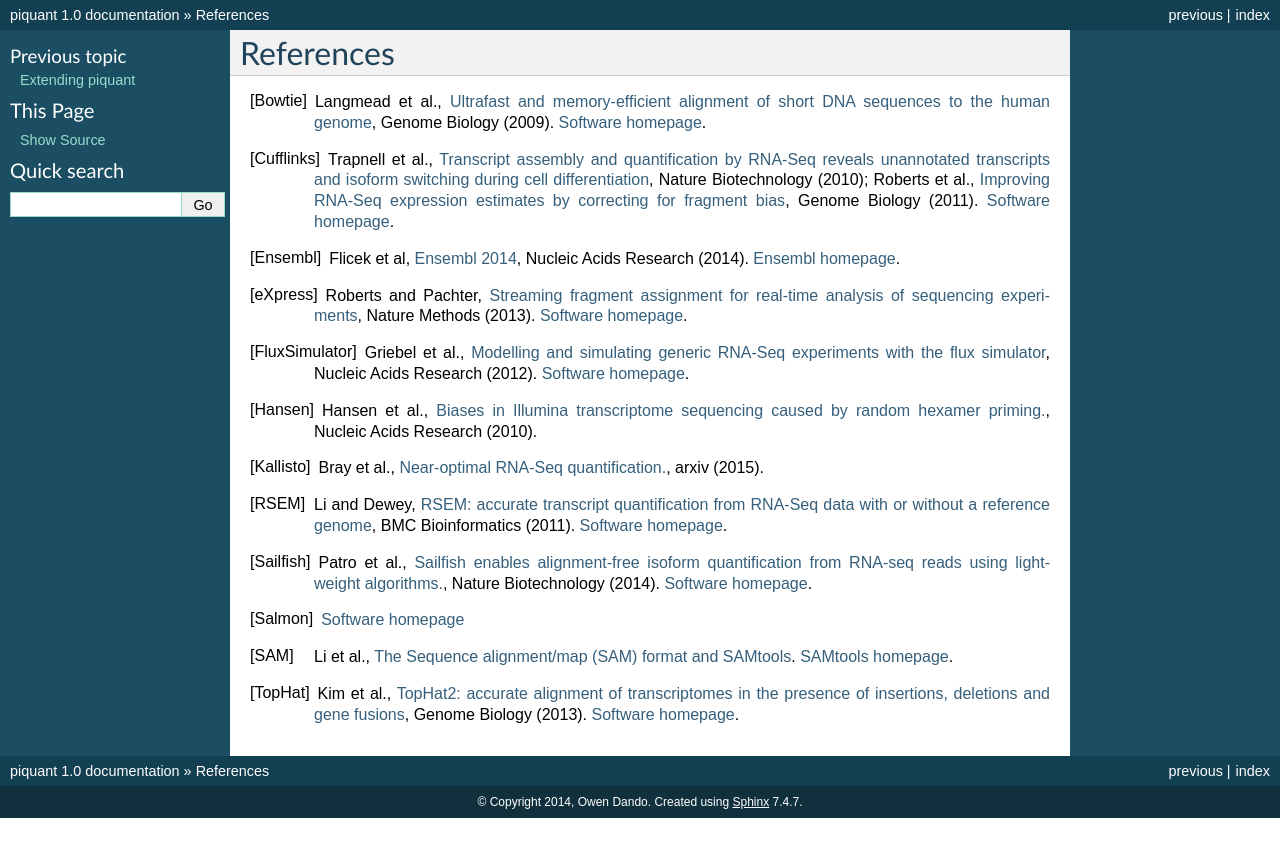
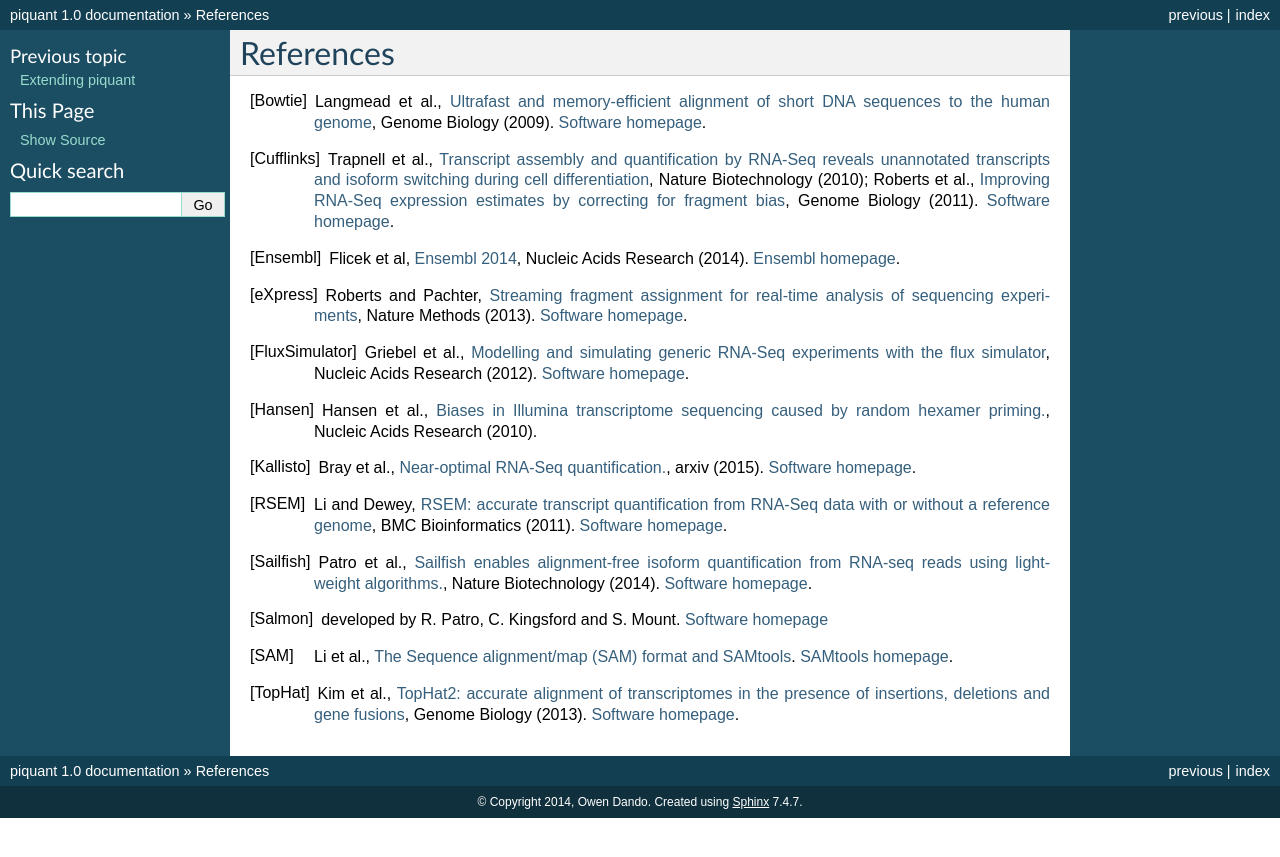
Before and after one commit to lweasel/piquant, a Sphinx documentation site: the page built from docs/references.rst, in a window 1280 px wide. Shown: the top 857 px of the page. Built offline with Sphinx 7.4.7, drawn with Linux system fonts in a browser that asks for light colours; formulas are drawn with MathJax 3.

Commit message:
Fixes for References page of docs.

```diff
--- a/docs/references.rst
+++ b/docs/references.rst
@@ -7,9 +7,9 @@
 .. [eXpress] Roberts and Pachter, `Streaming fragment assignment for real-time analysis of sequencing experiments <http://www.nature.com/nmeth/journal/v10/n1/abs/nmeth.2251.html>`_, Nature Methods (2013). `Software homepage <http://bio.math.berkeley.edu/eXpress/index.html#>`_.
 .. [FluxSimulator] Griebel et al., `Modelling and simulating generic RNA-Seq experiments with the flux simulator <http://nar.oxfordjournals.org/content/40/20/10073>`_, Nucleic Acids Research (2012). `Software homepage <http://sammeth.net/confluence/display/SIM/Home>`_.
 .. [Hansen] Hansen et al., `Biases in Illumina transcriptome sequencing caused by random hexamer priming. <http://nar.oxfordjournals.org/content/38/12/e131>`_, Nucleic Acids Research (2010).
-.. [Kallisto] Bray et al., `Near-optimal RNA-Seq quantification. <http://arxiv.org/abs/1505.02710>`_, arxiv (2015).
+.. [Kallisto] Bray et al., `Near-optimal RNA-Seq quantification. <http://arxiv.org/abs/1505.02710>`_, arxiv (2015). `Software homepage <http://pachterlab.github.io/kallisto/>`_.
 .. [RSEM] Li and Dewey, `RSEM: accurate transcript quantification from RNA-Seq data with or without a reference genome <http://www.biomedcentral.com/1471-2105/12/323>`_, BMC Bioinformatics (2011). `Software homepage <http://deweylab.biostat.wisc.edu/rsem/>`_.
 .. [Sailfish] Patro et al., `Sailfish enables alignment-free isoform quantification from RNA-seq reads using lightweight algorithms. <http://www.nature.com/nbt/journal/v32/n5/abs/nbt.2862.html>`_, Nature Biotechnology (2014). `Software homepage <http://www.cs.cmu.edu/~ckingsf/software/sailfish/>`_.
-.. [Salmon] `Software homepage <http://combine-lab.github.io/salmon/>`_
+.. [Salmon] developed by R. Patro, C. Kingsford and S. Mount. `Software homepage <http://combine-lab.github.io/salmon/>`_
 .. [SAM] Li et al., `The Sequence alignment/map (SAM) format and SAMtools <http://bioinformatics.oxfordjournals.org/content/25/16/2078>`_. `SAMtools homepage <http://samtools.github.io>`_.
 .. [TopHat] Kim et al., `TopHat2: accurate alignment of transcriptomes in the presence of insertions, deletions and gene fusions <http://genomebiology.com/2013/14/4/R36/abstract>`_, Genome Biology (2013). `Software homepage <http://tophat.cbcb.umd.edu/index.shtml>`_.
```
